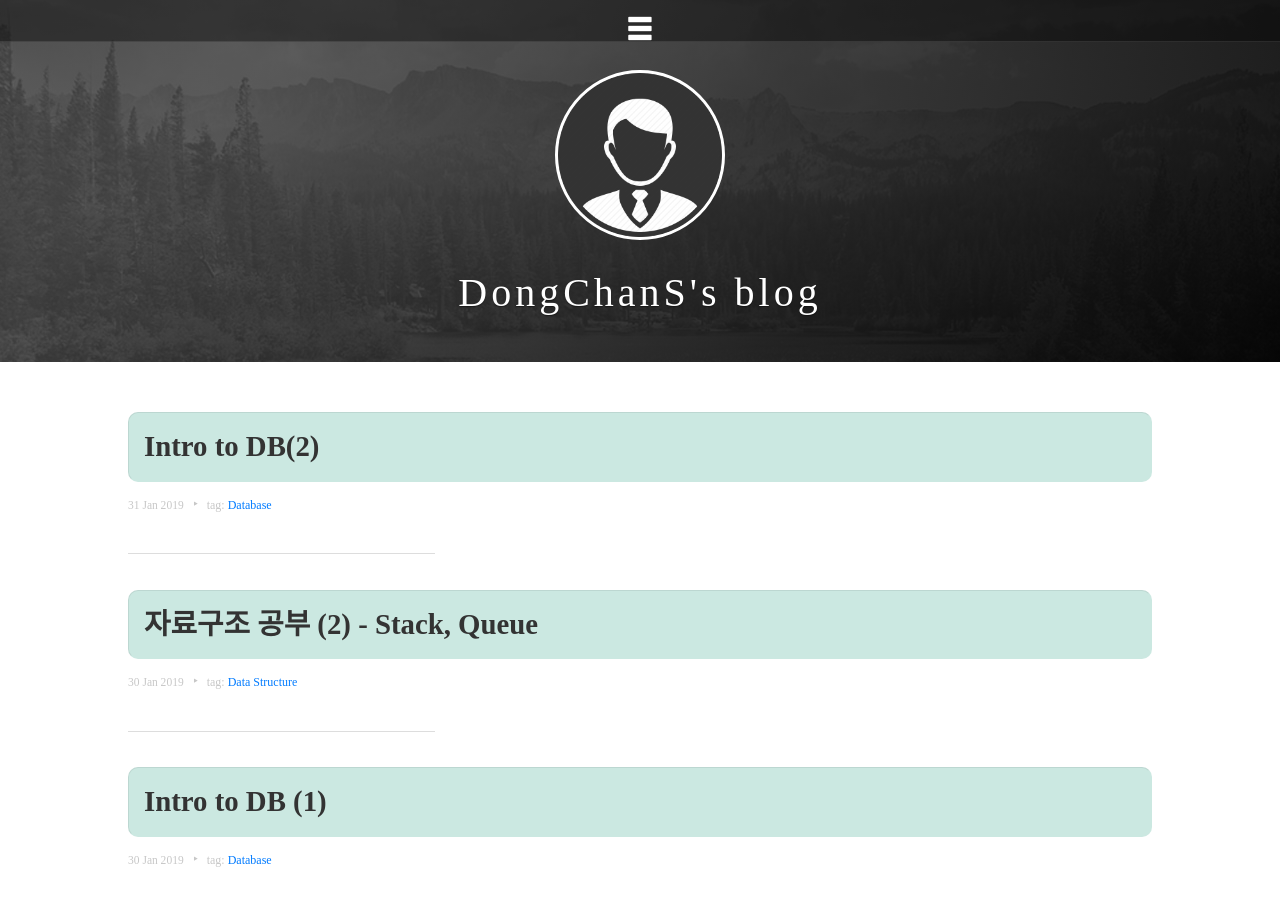
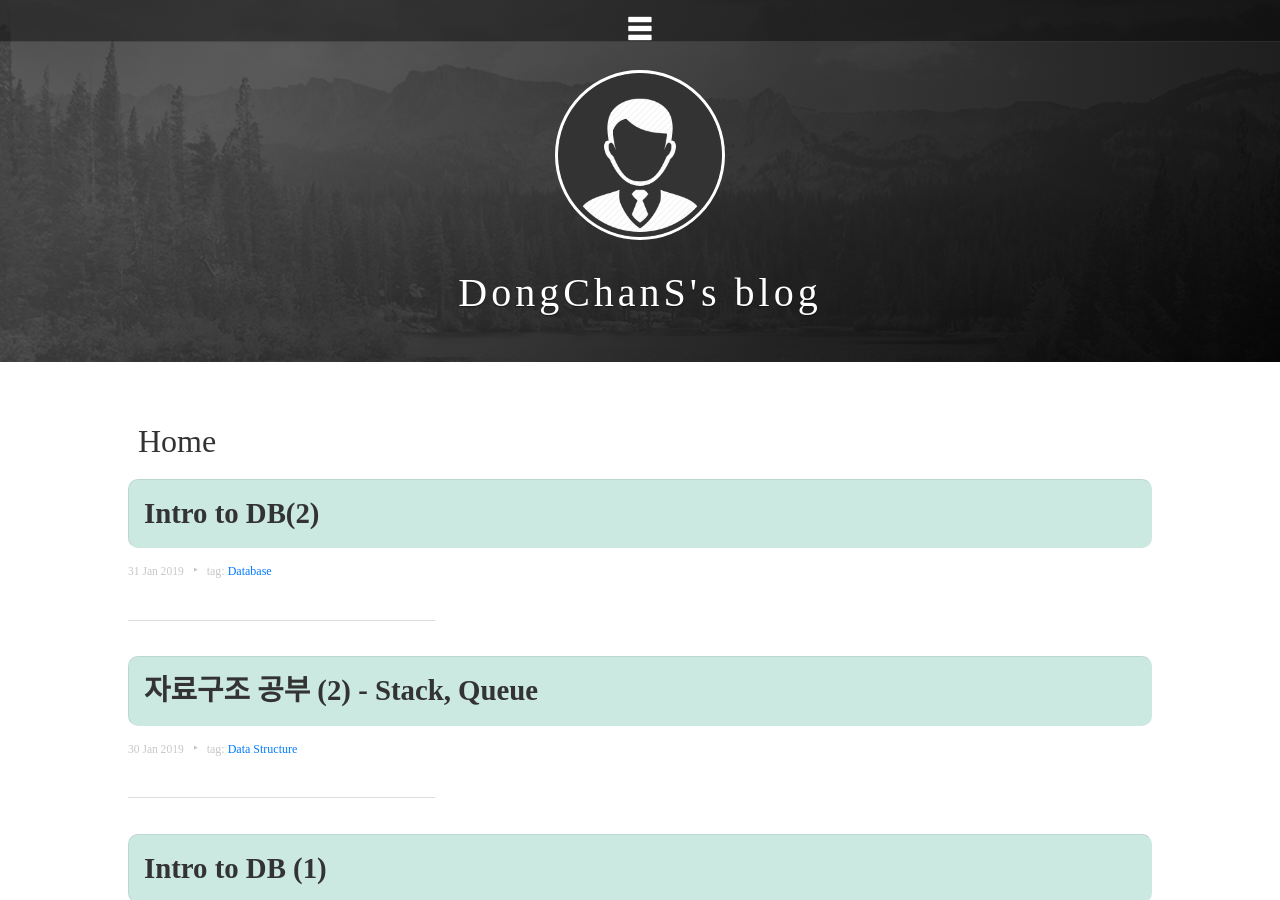
Before and after one commit to DongChanS/DongChanS.github.io, a Jekyll site: the page built from index.html, in a window 1280 px wide and 900 px high. Built offline with Jekyll 4.4.1, drawn with Linux system fonts in a browser that asks for light colours; nearby versions of some CDN libraries; some web fonts are replaced; the list of posts is cut into pages by our own code.

Commit message:
Update index.html

```diff
--- a/index.html
+++ b/index.html
@@ -4,6 +4,8 @@ robots: noindex
 ---
 
 <div class="main-post-list">
+
+  <h2 style="border:none;background:none;"> Home </h2>
 
   <ol class="post-list">
     {% for post in paginator.posts %}
```
